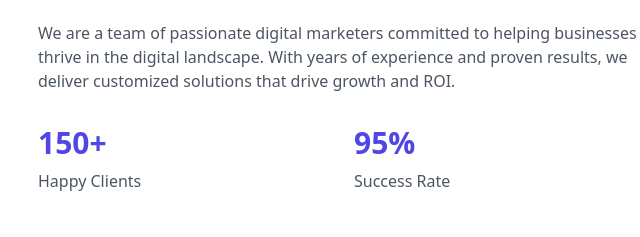
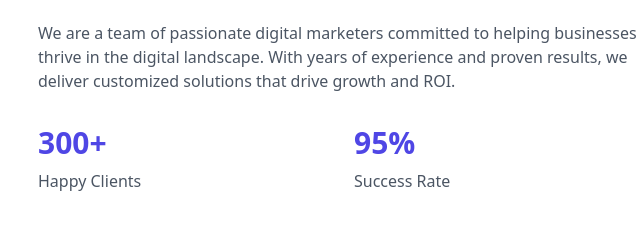
Before and after one commit to naveenvislavath/growthlink-digital-marketing, a plain HTML site: page index.html in a window 1280 px wide. Shown: the part 1763-2000 px from the top of the page, 626-1266 px from the left. Drawn offline with nearby package versions, Linux system fonts and the light colour scheme.

Commit message:
Update something

```diff
--- a/index.html
+++ b/index.html
@@ -243,7 +243,7 @@
                         </p>
                         <div class="grid grid-cols-2 gap-8 mb-8">
                             <div>
-                                <h3 class="text-3xl font-bold text-primary mb-2">150+</h3>
+                                <h3 class="text-3xl font-bold text-primary mb-2">300+</h3>
                                 <p class="text-gray-600">Happy Clients</p>
                             </div>
                             <div>
```
